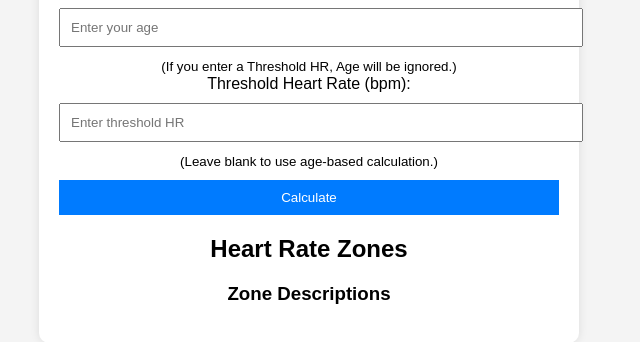
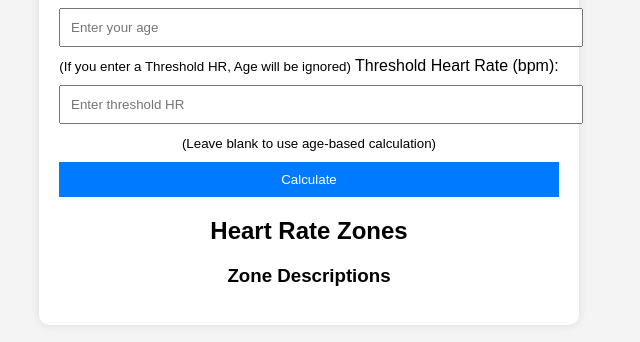
Before and after one commit to wilynthevale/heart-rate-calculator, a plain HTML site: page index.html in a window 1280 px wide. Shown: the part 140-482 px from the top of the page, without its empty margins (331-971 px from the left). Drawn offline with Linux system fonts and the light colour scheme.

Commit message:
Update index.html

```diff
--- a/index.html
+++ b/index.html
@@ -12,11 +12,11 @@
 
         <label for="age">Age (years):</label>
         <input type="number" id="age" placeholder="Enter your age" oninput="toggleThreshold()">
-        <small>(If you enter a Threshold HR, Age will be ignored.)</small><br>
+        <small>(If you enter a Threshold HR, Age will be ignored)</small>
 
         <label for="threshold">Threshold Heart Rate (bpm):</label>
         <input type="number" id="threshold" placeholder="Enter threshold HR" oninput="toggleThreshold()">
-        <small>(Leave blank to use age-based calculation.)</small>
+        <small>(Leave blank to use age-based calculation)</small>
 
         <button onclick="calculateZones()">Calculate</button>
 
```
